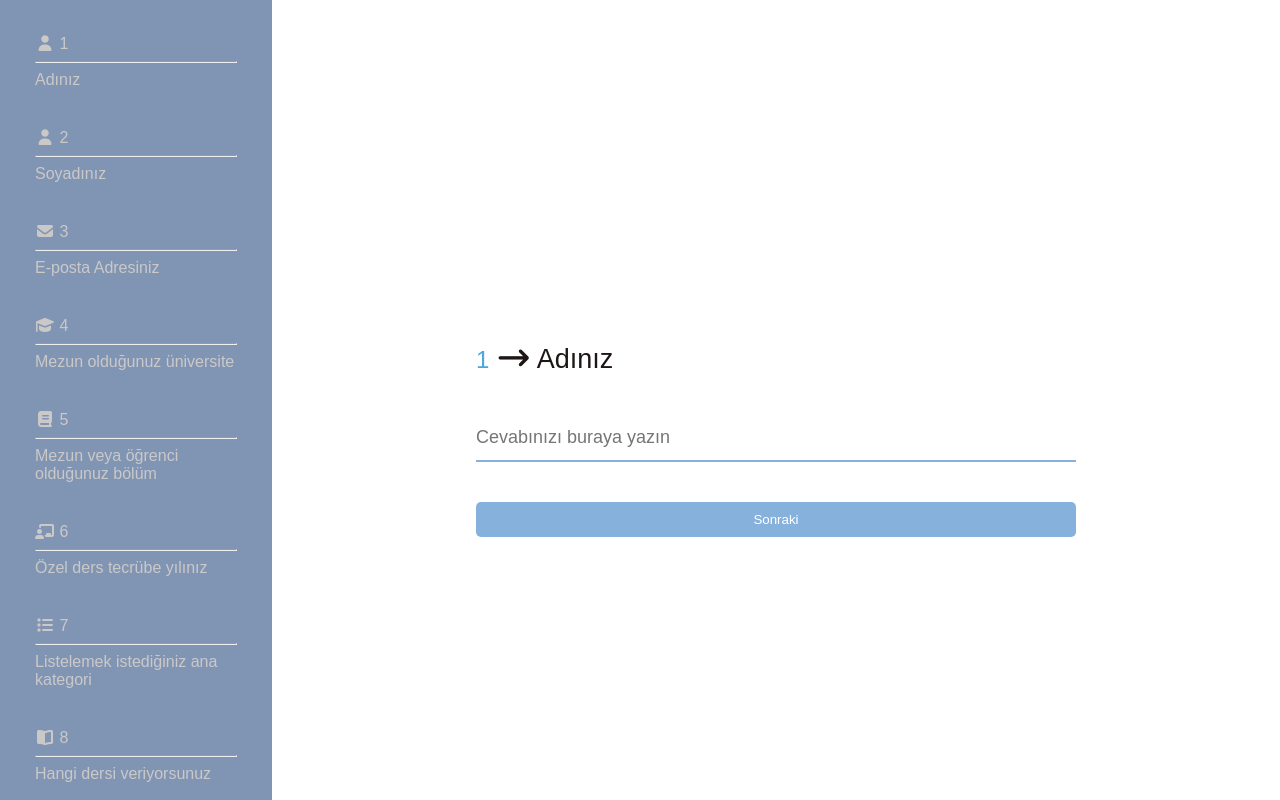
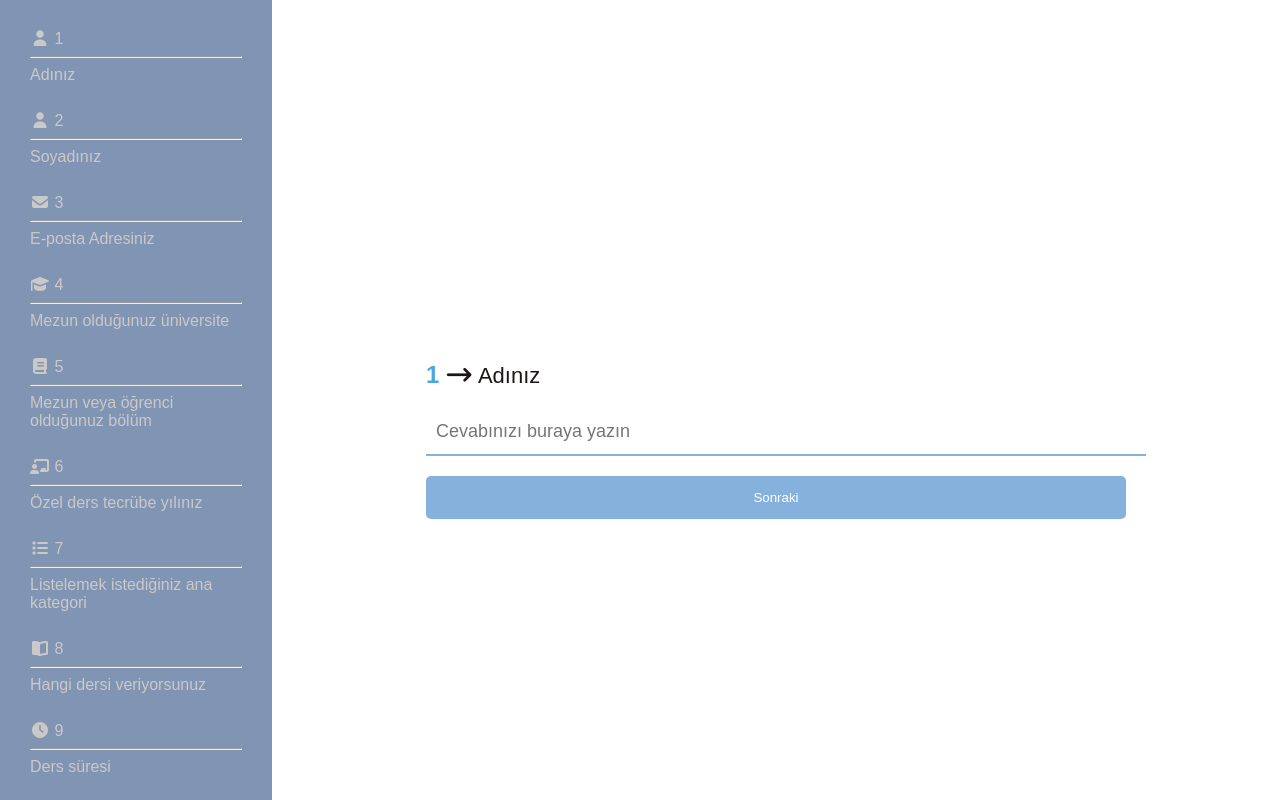
Before and after one commit to nergiz56/form_app, a plain HTML site: page index.html in a window 1280 px wide. Drawn offline with Linux system fonts and the light colour scheme.

Commit message:
Değişiklik mesajı

```diff
--- a/style.css
+++ b/style.css
@@ -18,22 +18,19 @@ body {
     height: 100%;
     background-color: white;
     box-shadow: 0 0 10px rgba(0, 0, 0, 0.1);
-    border-radius: 0;
     overflow: hidden;
-
-
 }
 
 /* === Sol Sidebar === */
 .sidebar {
     width: 25%;
     background-color: #8095b3;
-    color: rgb(203, 200, 200);
+    color: #cbc8c8;
     padding: 20px;
-    height: auto;
+    height: 100%;
     box-shadow: 2px 0 5px rgba(0, 0, 0, 0.1);
     overflow-y: auto;
-    scrollbar-width: 17px;
+    scrollbar-width: thin;
     scrollbar-color: #8db7e3 #f1f1f1;
 }
 
@@ -41,14 +38,15 @@ body {
     list-style: none;
     padding: 0;
     margin: 0;
+    padding-bottom: 30px;
 }
 
 .sidebar li {
-    padding: 15px;
-    margin-bottom: 10px;
+    padding: 10px;
+    margin-bottom: 8px;
     border-radius: 5px;
     cursor: pointer;
-    transition: background-color 0.3s;
+    transition: background-color 0.3s ease;
 }
 
 .sidebar li.active {
@@ -59,16 +57,17 @@ body {
     background-color: #34495e;
 }
 
+/* === Kaydırma Çubuğu === */
 .sidebar::-webkit-scrollbar {
-    width: 8px; /* Çubuk genişliğini burdan aşko */
+    width: 8px;
 }
 
 .sidebar::-webkit-scrollbar-track {
-    background: #f1f1f1; /* Arka planımız */
+    background: #f1f1f1;
 }
 
 .sidebar::-webkit-scrollbar-thumb {
-    background: #007bff; /* Çubuk rengini burdaaannn */
+    background: #007bff;
     border-radius: 10px;
 }
 
@@ -76,7 +75,7 @@ body {
     background: #0056b3;
 }
 
-/* === Soru Alanımız karıştırmaaa === */
+/* === Soru Alanı === */
 #soruAlani {
     width: 100%;
     padding: 40px;
@@ -86,19 +85,14 @@ body {
     align-items: center;
     overflow-y: auto;
     background-color: #fff;
-    right: 20px;
-
 }
 
-/* === Soru Kutunnnn === */
+/* === Soru Kutusu === */
 .question {
     display: none;
-    padding: 40px;
-    background-color: transparent;
-    border-radius: 0;
-    box-shadow: none;
+    padding: 30px;
     width: 100%;
-    max-width: 600px;
+    max-width: 700px;
     margin: auto;
 }
 
@@ -106,24 +100,32 @@ body {
     display: block;
 }
 
-/* === Form Elemanları === */
+/* === Soru Numarası === */
+.soru-numarasi {
+    color: #4ba7dd;
+    font-size: 24px;
+    font-weight: bold;
+}
+
+/* === Etiketler (Label) === */
 label {
     display: block;
-    margin-bottom: 40px;
-    font-size: 27px;
+    margin-bottom: 20px;
+    font-size: 22px;
     color: #1d1616;
 }
 
 /* === Input Alanı === */
 input {
     width: 100%;
-    padding: 12px 0;
+    padding: 12px 10px;
     border: none;
     border-bottom: 2px solid #87b1dd;
     font-size: 18px;
     background-color: transparent;
     outline: none;
     transition: border-color 0.3s ease;
+    margin-bottom: 20px;
 }
 
 input:focus {
@@ -133,50 +135,16 @@ input:focus {
 
 /* === Buton Stili === */
 button {
-
-    margin-top: 40px;
-    padding: 10px 20px;
+    width: 100%;
+    padding: 14px;
     background-color: #87b1dd;
     color: white;
     border: none;
     border-radius: 5px;
     cursor: pointer;
     transition: background-color 0.3s ease;
-    width: 100%;
 }
 
 button:hover {
     background-color: #466e98;
 }
-
-/* === Form Grubu === */
-.form-group {
-    margin-bottom: 25px;
-    width: 100%;
-    max-width: 600px;
-    margin-left: auto;
-    margin-right: auto;
-}
-
-/* === Scrollbar (Kaydırma Çubuğu) === */
-::-webkit-scrollbar {
-    width: 8px;
-}
-
-::-webkit-scrollbar-track {
-    background-color: #f1f1f1;
-}
-
-::-webkit-scrollbar-thumb {
-    background-color: #8095b3;
-    border-radius: 10px;
-}
-
-::-webkit-scrollbar-thumb:hover {
-    background-color: #34495e;
-}
-.soru-numarasi{
-    color: #4ba7dd;
-    font-size: 24px;
-
-}
```
